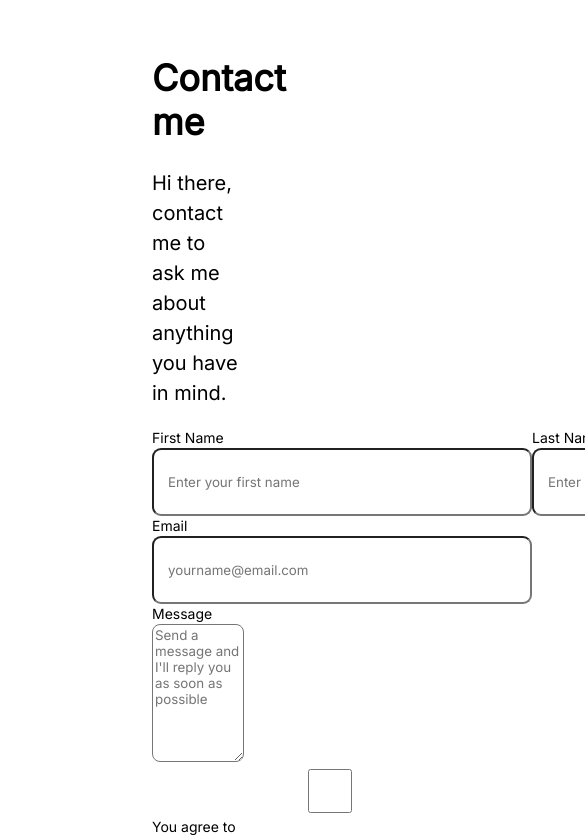
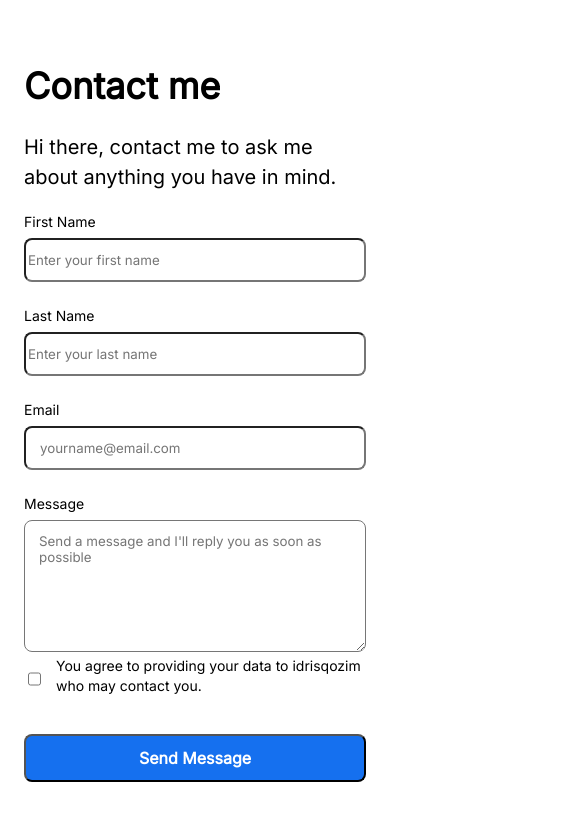
Before and after one commit to Cospis/Front-End-Stage-1-Task, a React (Create React App) app: page /contact in a window 390 px wide. Shown: the top 839 px of the page, 585 px wide, since content can reach past the window. Built offline with nearby package versions, Linux system fonts and the light colour scheme.

Commit message:
style: Completed mobile and desktop styling

```diff
--- a/src/Form.js
+++ b/src/Form.js
@@ -1,9 +1,9 @@
 const Forms = () => {
-  const name = "Idris";
+  const name = "idrisqozim";
   return (
     <div className="forms">
       <form>
-        <div className="name">
+        <div className="details-name">
           <div className="firstname">
             <label>First Name </label>
             <input placeholder="Enter your first name" id="first_name" />
@@ -21,19 +21,21 @@ const Forms = () => {
           <label>Message</label>
           <textarea
             placeholder="Send a message and I'll reply you as soon as possible"
-            id="email"
+            id="message"
           />
         </div>
         <div className="chk">
-          <input type="checkbox" id="email" />
+          <input type="checkbox" id="chk" />
           <label>
             {" "}
             You agree to providing your data to {name} who may contact you.
           </label>
         </div>
-        <button type="submit" id="btn__submit">
-          Send Message
-        </button>
+        <div className="submit">
+          <button type="submit" id="btn__submit">
+            Send Message
+          </button>
+        </div>
       </form>
     </div>
   );
--- a/src/index.css
+++ b/src/index.css
@@ -128,11 +128,22 @@ label{
   font-weight: 500;
   font-size: 14px;
   line-height: 20px;
+  margin-bottom: 6px;
 }
-.name{
+.details-name{
   display: flex;
   justify-content: space-between;
+  gap: 24px;
+  width: 100%;
 }
+#first_name, #last_name{
+height: 44px;
+border-radius: 8px;
+margin-bottom: 24px;
+width: 100%;
+box-sizing: border-box;
+}
+
 .footer{
 
   padding: 48px 80px;
@@ -142,7 +153,7 @@ label{
 }
 
 .contactus{
-  padding: 24px 144px;
+  margin: 24px 360px;
 }
 .contactus h1{
 font-weight: 600 ;
@@ -150,7 +161,7 @@ font-size: 36px;
 line-height: 44px;
 }
 .contactus p{
-  font-weight: 400 ;
+  font-weight: 400;
   font-size: 20px;
   line-height: 30px;
   }
@@ -170,16 +181,23 @@ line-height: 44px;
 #slack{
   display: none;
 }
-input{
-  border-radius: 9px;
+#email{
+  border-radius: 8px;
   height: 44px;
-  width: 348px;
+  margin-bottom: 24px;
+  width: 100%;
+  box-sizing: border-box;
   padding: 10px 14px;
 }
-textarea{
+#message{
   border-radius: 8px;
+  padding: 12px 14px;
   width: 100%;
+  box-sizing: border-box;
   height: 132px;
+}
+.submit{
+  margin-top: 32px;
 }
 #btn__submit{
   width: 100%;
@@ -190,6 +208,10 @@ textarea{
   color: white;
   background-color: #1570EF;
   border-radius: 8px;
+}
+.chk{
+  display: flex;
+  gap: 12px;
 }
 @media screen and (max-width: 700px) {
   .footer{
@@ -217,4 +239,11 @@ textarea{
  .profile{
   padding: 12px 18px;
 }
+
+.contactus{
+  margin: 64px 16px;
 }
+.details-name{
+  display: block;
+}
+}
```
